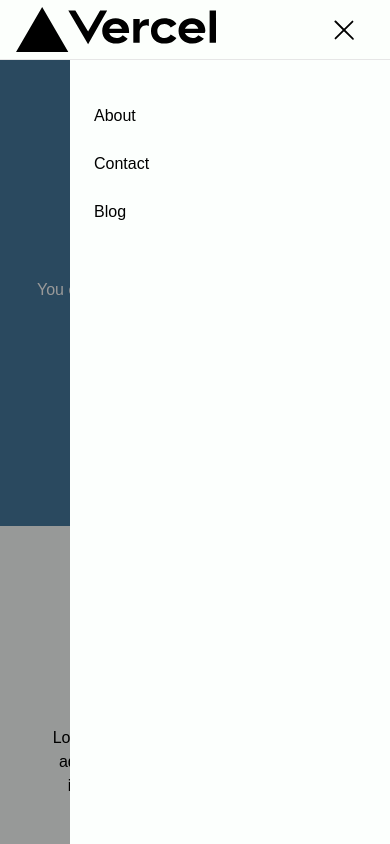
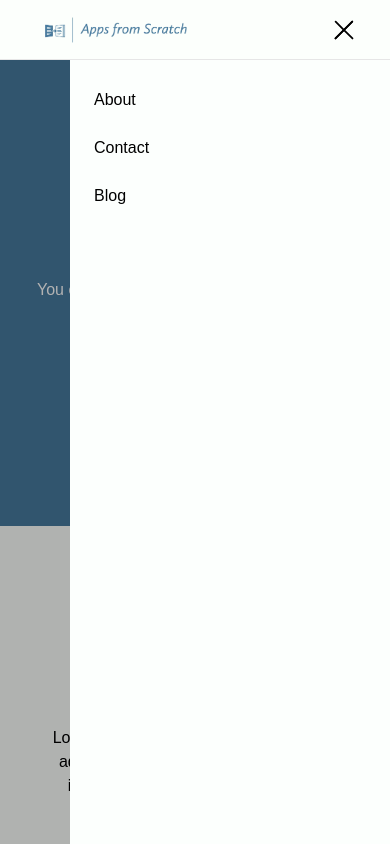
Before and after one commit to alyssariah/next-md-starter, a Next.js app: page / in a window 390 px wide. Both pictures are taken after a click on the icon 344 px from the left and 29 px from the top of the page. Shown: the top 844 px of the page. Built offline with nearby package versions, Linux system fonts and the light colour scheme.

Commit message:
hamburger menu

```diff
--- a/src/app/layout.tsx
+++ b/src/app/layout.tsx
@@ -103,7 +103,7 @@ export default function RootLayout({ children }: { children: React.ReactNode })
             <Navbar
               links={links}
               format="Center links"
-              logo={{ image: '/vercel.svg', alt: 'Apps for Scratch Logo', width: 250 }}
+              logo={{ image: '/logo.webp', alt: 'Apps for Scratch Logo', width: 250 }}
             />
             {children}
             {/* Footer Component  */}
--- a/src/components/navbar/Navbar.tsx
+++ b/src/components/navbar/Navbar.tsx
@@ -6,6 +6,7 @@ import { useEffect, useRef, useState } from 'react';
 import clsx from 'clsx';
 import { disableBodyScroll, clearAllBodyScrollLocks } from 'body-scroll-lock';
 import { BsSearch } from 'react-icons/bs';
+import { useUI } from '@/contexts/managed-ui';
 
 export interface NavbarProps {
   logo?: {
@@ -35,18 +36,18 @@ export default function Navbar({
   darkmode = false,
   format = 'Right links',
 }: NavbarProps) {
-  const [active, setActive] = useState(false);
   const ref = useRef<null | HTMLDivElement>(null);
+  const { displayHamburger, openHamburger, closeHamburger } = useUI();
 
   useEffect(() => {
     const dropdown = ref.current;
-    if (active) {
+    if (displayHamburger) {
       disableBodyScroll(dropdown as HTMLElement, { reserveScrollBarGap: false });
     }
     return () => {
       clearAllBodyScrollLocks();
     };
-  }, [active]);
+  }, [displayHamburger]);
 
   return (
     <>
@@ -98,10 +99,10 @@ export default function Navbar({
           </span>
           <div className="block lg:hidden w-[60px]">
             <HamburgerMenu
-              animationType={hamburger.animation ? hamburger.animation : 'rotateX'}
+              animationType={hamburger.animation ? hamburger.animation : 'sweetX'}
               stroke={hamburger.color ? hamburger.color : '#000000'}
-              active={active}
-              setActive={setActive}
+              active={displayHamburger}
+              setActive={displayHamburger ? closeHamburger : openHamburger}
             />
           </div>
         </nav>
@@ -109,23 +110,29 @@ export default function Navbar({
       <div
         ref={ref}
         className={clsx(
-          'lg:hidden w-[100%] h-full box-border bg-dialog-bg overflow-hidden text-black fixed top-[60px] flex justify-end',
+          'lg:hidden w-[100%] h-full box-border bg-dialog-bg overflow-hidden  text-black fixed top-[60px] flex justify-end',
           {
-            ['opacity-100 z-[50]']: active,
-            ['opacity-0 z-[-1]']: !active,
+            ['opacity-[100] z-[50]']: displayHamburger,
+            ['opacity-[0] z-[-1]']: !displayHamburger,
           }
         )}
-        onClick={() => setActive(!active)}
+        onClick={closeHamburger}
       >
         <nav
-          className="w-[100%] max-w-[320px] bg-white-500 text-black-500 py-8"
+          className={clsx(
+            'w-[100%] max-w-[320px] bg-white-500 text-black-500 py-4 transition-translate ease-in duration-200 overflow-hidden',
+            {
+              ['translate-x-[0]']: displayHamburger,
+              ['translate-x-[320px]']: !displayHamburger,
+            }
+          )}
           onClick={(e) => e.stopPropagation()}
         >
           <ul className="flex flex-col">
             {links.map((link, i) => {
               return (
-                <li key={i} className="text-body-lg flex">
-                  <Link href={link.url} className="w-[100%] flex-grow-1 px-6 py-3  h-[100%]">
+                <li key={i} className="text-base flex" onClick={closeHamburger}>
+                  <Link href={link.url} className="w-[100%] flex-grow-1 px-6 py-3 h-[100%]">
                     {link.label}
                   </Link>
                 </li>
--- a/src/contexts/managed-ui.jsx
+++ b/src/contexts/managed-ui.jsx
@@ -5,12 +5,15 @@ import React, { useCallback, useMemo } from 'react';
 const initialState = {
   displaySidebar: false,
   displayModal: false,
+  displayHamburger: false,
   modalView: 'DEFAULT',
   sidebarView: 'DEFAULT',
-  closeModal: null,
-  openModal: null,
-  closeSidebar: null,
-  openSidebar: null,
+  closeModal: undefined,
+  openModal: undefined,
+  closeHamburger: undefined,
+  openHamburger: undefined,
+  closeSidebar: undefined,
+  openSidebar: undefined,
 };
 
 export const UIContext = React.createContext(initialState);
@@ -56,6 +59,18 @@ function uiReducer(state, action) {
         sidebarView: action.view,
       };
     }
+    case 'OPEN_HAMBURGER': {
+      return {
+        ...state,
+        displayHamburger: true,
+      };
+    }
+    case 'CLOSE_HAMBURGER': {
+      return {
+        ...state,
+        displayHamburger: false,
+      };
+    }
   }
 }
 
@@ -79,6 +94,9 @@ export const UIProvider = (props) => {
   const openModal = useCallback(() => dispatch({ type: 'OPEN_MODAL' }), [dispatch]);
   const closeModal = useCallback(() => dispatch({ type: 'CLOSE_MODAL' }), [dispatch]);
 
+  const openHamburger = useCallback(() => dispatch({ type: 'OPEN_HAMBURGER' }), [dispatch]);
+  const closeHamburger = useCallback(() => dispatch({ type: 'CLOSE_HAMBURGER' }), [dispatch]);
+
   const setModalView = useCallback(
     (view) => dispatch({ type: 'SET_MODAL_VIEW', view }),
     [dispatch]
@@ -100,6 +118,8 @@ export const UIProvider = (props) => {
       closeModal,
       setModalView,
       setSidebarView,
+      openHamburger,
+      closeHamburger,
     }),
     // eslint-disable-next-line react-hooks/exhaustive-deps
     [state]
--- a/tailwind.config.js
+++ b/tailwind.config.js
@@ -57,7 +57,7 @@ module.exports = {
         'black-900': '#000000',
         'nav-light': 'rgba(252, 255, 252, .9)',
         'nav-dark': 'rgba(0, 0, 0, .9)',
-        'dialog-bg': 'rgba(0, 0, 0, .4)',
+        'dialog-bg': 'rgba(0, 0, 0, .3)',
       },
       fontFamily: {
         sans: ['Source Sans Pro', 'sans-serif'],
```
